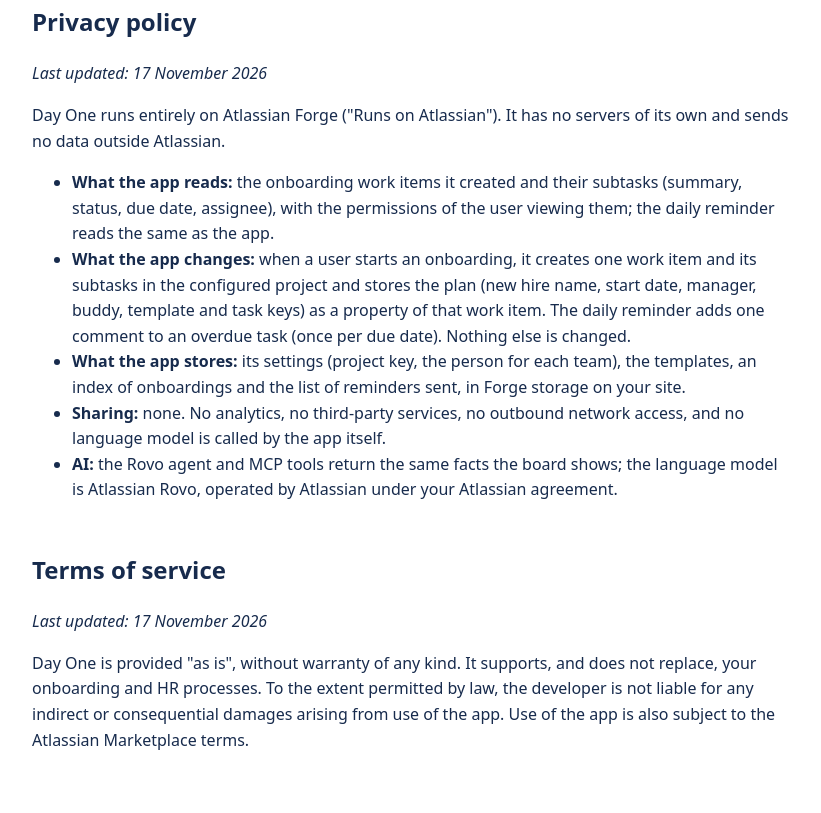
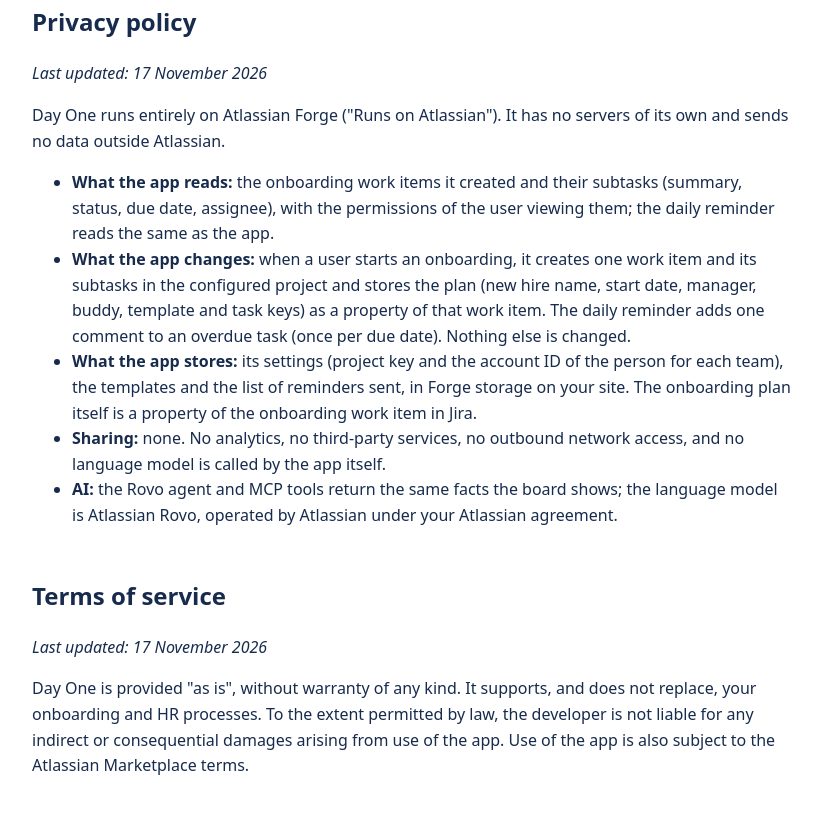
Before and after one commit to mertbatis/kronides-apps, a plain HTML site: page day-one/index.html in a window 1280 px wide. Shown: the part 851-1664 px from the top of the page, without its empty margins (228-1049 px from the left). Drawn offline with Linux system fonts and the light colour scheme.

Commit message:
Day One privacy: no names in app storage
Co-Authored-By: Claude Opus 5.5 <noreply@anthropic.com>

```diff
--- a/day-one/index.html
+++ b/day-one/index.html
@@ -19,7 +19,7 @@
 <p>Day One runs entirely on Atlassian Forge ("Runs on Atlassian"). It has no servers of its own and sends no data outside Atlassian.</p>
 <ul><li><b>What the app reads:</b> the onboarding work items it created and their subtasks (summary, status, due date, assignee), with the permissions of the user viewing them; the daily reminder reads the same as the app.</li>
 <li><b>What the app changes:</b> when a user starts an onboarding, it creates one work item and its subtasks in the configured project and stores the plan (new hire name, start date, manager, buddy, template and task keys) as a property of that work item. The daily reminder adds one comment to an overdue task (once per due date). Nothing else is changed.</li>
-<li><b>What the app stores:</b> its settings (project key, the person for each team), the templates, an index of onboardings and the list of reminders sent, in Forge storage on your site.</li>
+<li><b>What the app stores:</b> its settings (project key and the account ID of the person for each team), the templates and the list of reminders sent, in Forge storage on your site. The onboarding plan itself is a property of the onboarding work item in Jira.</li>
 <li><b>Sharing:</b> none. No analytics, no third-party services, no outbound network access, and no language model is called by the app itself.</li>
 <li><b>AI:</b> the Rovo agent and MCP tools return the same facts the board shows; the language model is Atlassian Rovo, operated by Atlassian under your Atlassian agreement.</li></ul>
 
```
